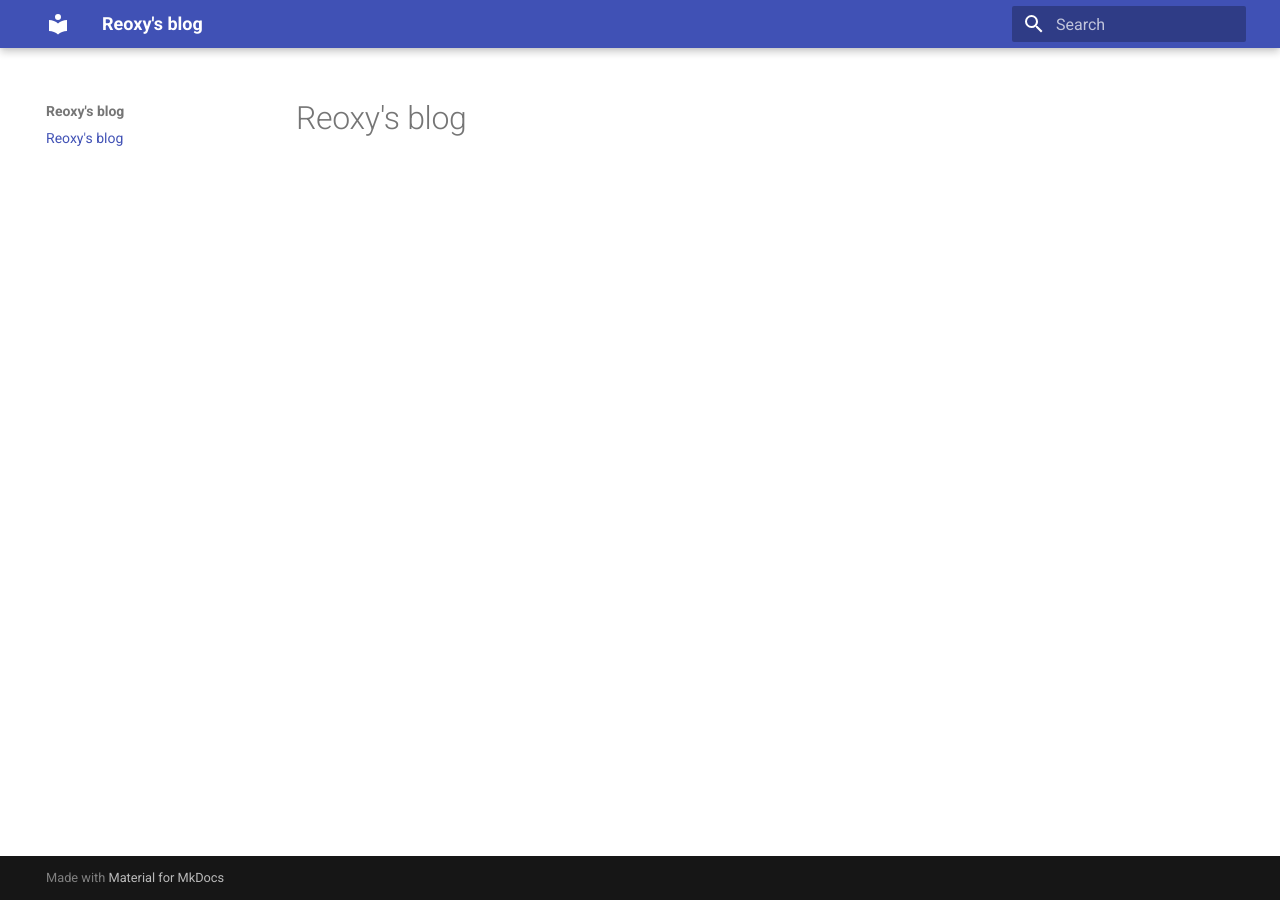
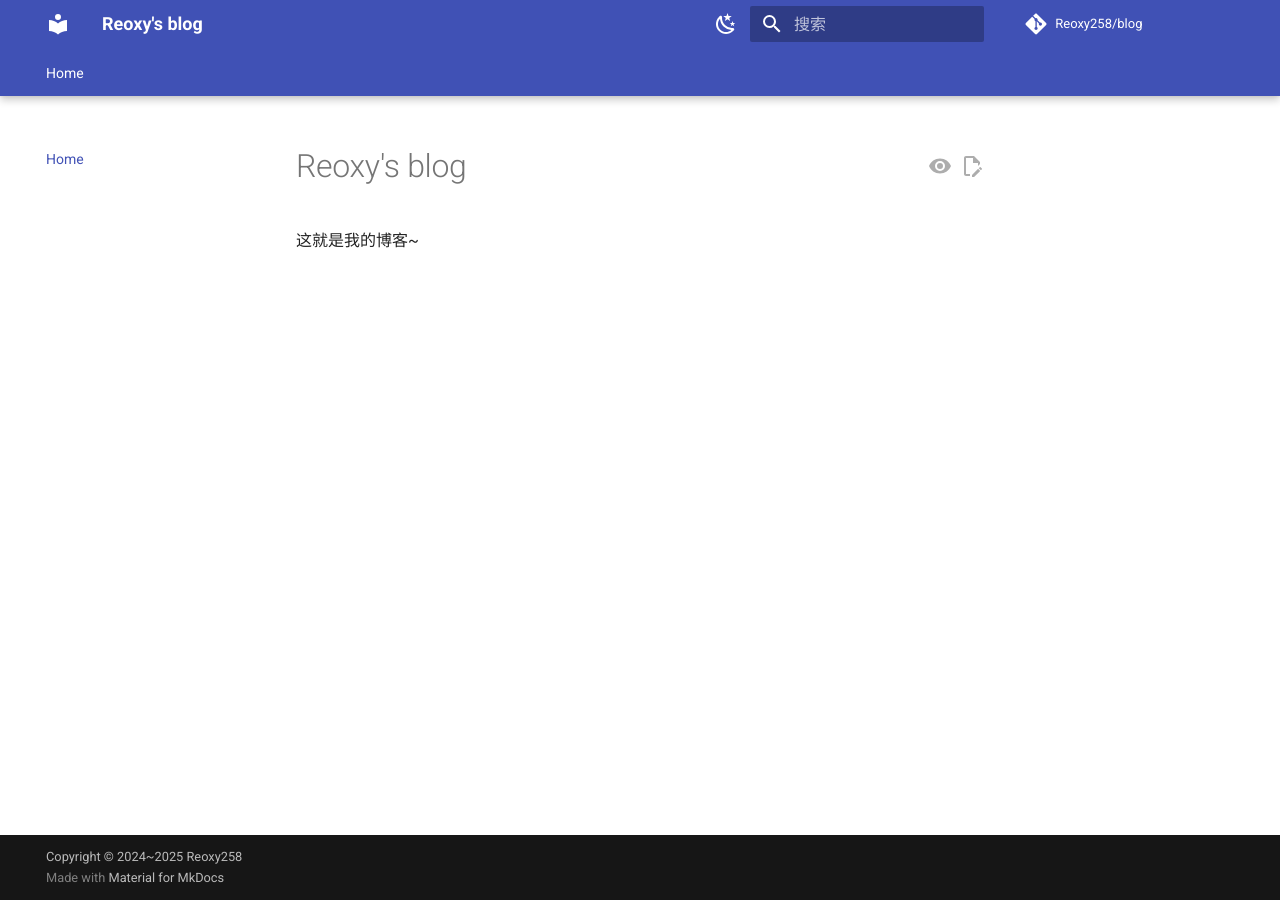
Before and after one commit to Reoxy258/blog, an MkDocs documentation site: the page built from docs/index.md, in a window 1280 px wide. Built offline with MkDocs 1.6.1 and Material for MkDocs 9.7.7, drawn with Linux system fonts in a browser that asks for light colours; comment, search, counter and statistics services are not loaded.

Commit message:
update mkdocs.yml

```diff
--- a/docs/index.md
+++ b/docs/index.md
@@ -1 +1,3 @@
 # Reoxy's blog
+
+这就是我的博客~
--- a/mkdocs.yml
+++ b/mkdocs.yml
@@ -1,5 +1,118 @@
 site_name: Reoxy's blog
 site_url: https://Reoxy258.github.io
-site_author: /Reoxy258
+site_author: Reoxy258
+site_description: Reoxy的博客
+
+repo_url: https://github.com/Reoxy258/blog
+repo_name: Reoxy258/blog
+edit_uri: edit/main/docs
+
+copyright: Copyright &copy; 2024~2025 Reoxy258 # 左下角的版权声明
+#[UI]
 theme:
-  name: material #主题
+  name: material
+  # logo: assets/logo.png
+  # favicon: assets/logo.png
+  palette:
+    - media: "(prefers-color-scheme: light)"
+      scheme: default # 日间模式
+      # primary: cyan # 主色调
+      # accent: indigo # 链接等可交互元件的高亮色
+      toggle:
+        icon: material/weather-night # 图标
+        name: 切换至夜间模式 # 鼠标悬浮提示
+    - media: "(prefers-color-scheme: dark)"
+      scheme: slate # 夜间模式
+      # primary: black
+      # accent: indigo
+      toggle:
+        icon: material/weather-sunny
+        name: 切换至日间模式
+
+
+  features:
+    - announce.dismiss #呈现可标记为由用户读取的临时公告，可以包含一个用于取消当前公告的按钮
+    - navigation.instant #导航选项卡将立即打开，而不是在悬停时显示
+    - navigation.instant.progress #导航选项卡将立即打开，而不是在悬停时显示，并且在加载时显示进度条
+    - header.autohide  #自动隐藏
+    - navigation.tracking #地址栏中的 URL 将自动更新为在目录中突出显示的活动锚点
+    - navigation.tabs #顶级部分将呈现在上面视口标题下方的菜单层中，但在移动设备上保持原样
+    - navigation.tabs.sticky  #启用粘性选项卡后，导航选项卡将锁定在标题下方，并在向下滚动时始终保持可见
+    # - navigation.sections #启用部分后，顶级部分在边栏中呈现为粗体，但在移动设备上保持原样
+    - navigation.top # 返回顶部的按钮 在上滑时出现
+    - navigation.footer # 在底部显示上一页和下一页
+    - search.suggest # 搜索输入一些字母时推荐补全整个单词
+    - search.highlight # 搜索出的文章关键词加入高亮
+    - search.share #搜索分享按钮
+    # - navigation.expand # 打开Tab时左侧目录全部展开
+    - navigation.indexes #启用节索引页后，可以将文档直接附加到节
+    - content.tabs.link
+    - content.tooltips
+    - content.code.copy
+    - content.action.edit
+    - content.action.view
+    - content.code.annotate
+    # - toc.integrate #左侧目录
+    - toc.follow  # 目录（TOC）跟随滚动，高亮当前阅读部分
+  language: zh # 一些提示性的文字会变成中文
+  icon:
+    repo: fontawesome/brands/git-alt
+    view: material/eye
+    previous: fontawesome/solid/angle-left
+    next: fontawesome/solid/angle-right
+
+
+plugins:
+  # - glightbox
+  - search:
+      lang:
+        - en
+        - zh
+
+extra:
+  generator: True  #删除页脚显示“使用 MkDocs 材料制造”
+
+markdown_extensions:
+  - pymdownx.arithmatex:
+      generic: true
+  #  pymdownx.betterem
+  - pymdownx.critic
+  - pymdownx.caret
+  - pymdownx.keys
+  - pymdownx.mark
+  - pymdownx.tilde
+  - pymdownx.saneheaders  # 优化标题解析，避免冲突
+  - attr_list
+  - pymdownx.emoji:
+      emoji_index: !!python/name:material.extensions.emoji.twemoji
+      emoji_generator: !!python/name:material.extensions.emoji.to_svg
+  - pymdownx.highlight:
+      anchor_linenums: true
+  - admonition
+  - pymdownx.details
+  - pymdownx.superfences:
+      custom_fences:
+        - name: mermaid
+          class: mermaid
+          format: !!python/name:pymdownx.superfences.fence_code_format
+  - pymdownx.tabbed:
+      alternate_style: true
+  - pymdownx.highlight:
+      anchor_linenums: true
+      line_spans: __span
+      pygments_lang_class: true
+      # linenums: true
+  - pymdownx.inlinehilite
+  - pymdownx.snippets
+  - pymdownx.tasklist:
+      custom_checkbox: true
+  - toc:
+      permalink: ⚓︎
+      title: 目录
+      slugify: !!python/object/apply:pymdownx.slugs.slugify {kwds: {case: lower}} # enable Unicode link
+  - md_in_html
+  - footnotes
+
+
+nav:
+  - Home: index.md
```
Also changed, not shown: 1 other file.
